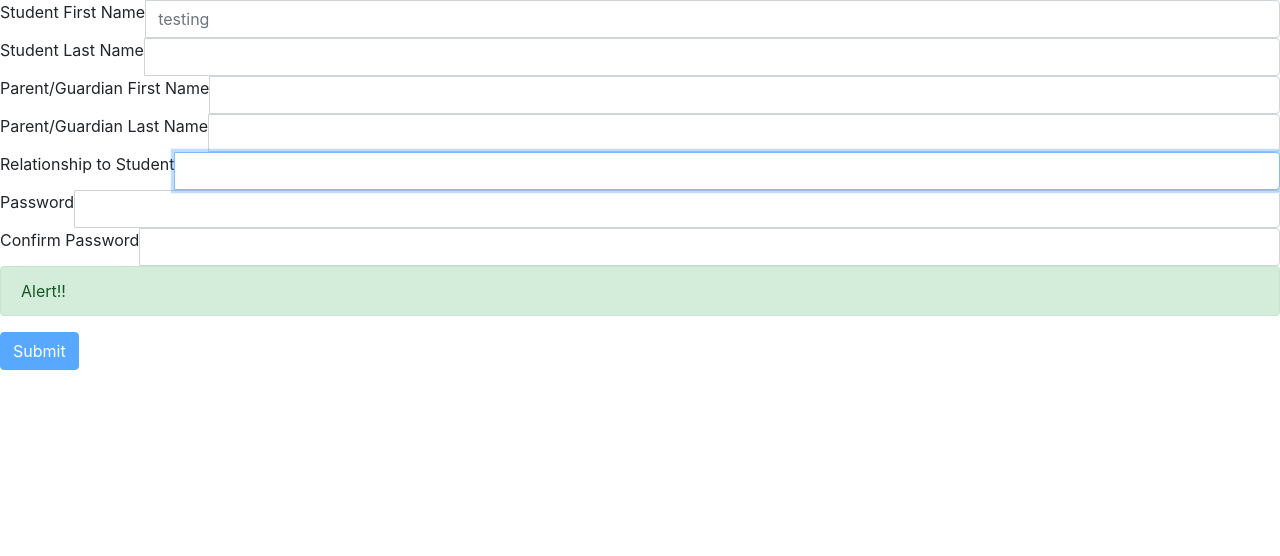
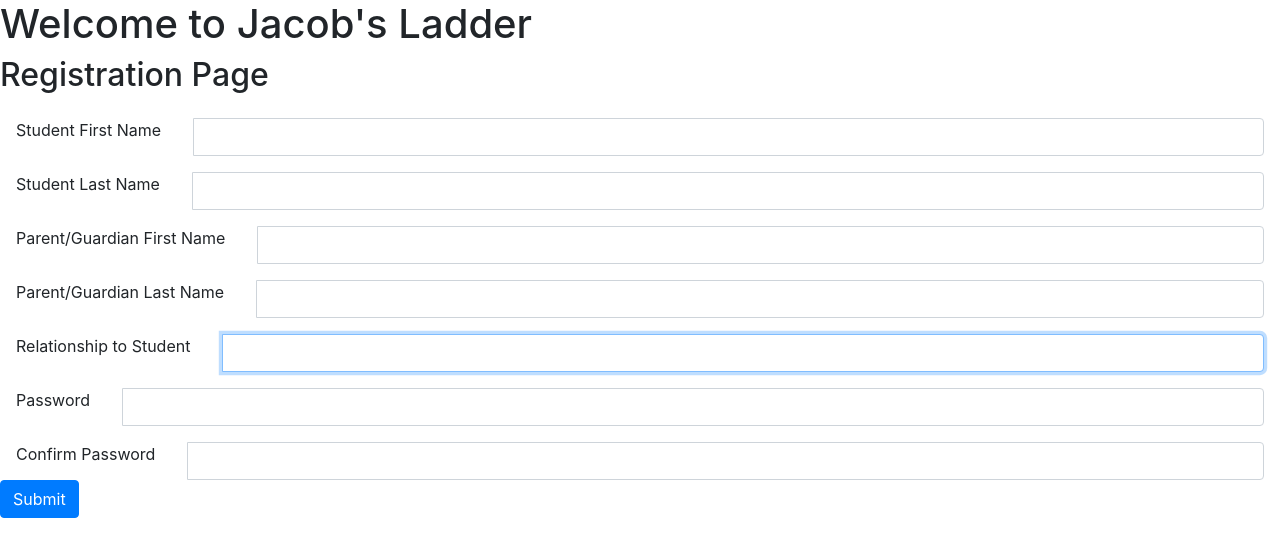
Before and after one commit to JacobsLadderIntake/FrontEndReact, a React (Create React App) app: page /register in a window 1280 px wide. Shown: the top 556 px of the page. Built offline with nearby package versions, Linux system fonts and the light colour scheme.

Commit message:
Continued work on the registration page, button and error recognition now work

```diff
--- a/src/Register.js
+++ b/src/Register.js
@@ -1,4 +1,8 @@
 import React, { Component } from 'react';
+import ReactDOM from 'react-dom'
+import './register.css'
+
+
 import {
   Alert,
   Button,
@@ -8,12 +12,14 @@ import {
   Label
 } from "reactstrap";
 
+
 class Register extends Component {
   constructor(props) {
     super(props);
 
     this.state = {
-      isLoading: false,
+//      isLoading: false,
+      errors: [],
       studentFirstName: "",
       studentLastName: "",
       parentFirstName: "",
@@ -24,23 +30,73 @@ class Register extends Component {
       confirmationCode: "",
       newUser: null
     };
+    this.handleSubmit = this.handleSubmit.bind(this);
+
+  }
+
+handleSubmit(e) {
+    e.preventDefault();
+
+    const studentFirstName = ReactDOM.findDOMNode(this.studentFirstName).value;
+    const studentLastName = ReactDOM.findDOMNode(this.studentLastName).value;
+    const parentFirstName = ReactDOM.findDOMNode(this.parentFirstName).value;
+    const parentLastName = ReactDOM.findDOMNode(this.parentLastName).value;
+    const password = ReactDOM.findDOMNode(this.password).value;
+    const confirmPassword = ReactDOM.findDOMNode(this.confirmPassword).value;
+    const relationship = ReactDOM.findDOMNode(this.relationship).value;
+
+    const errors = this.validate(studentFirstName, studentLastName, parentFirstName,parentLastName,relationship,password,confirmPassword);
+    if (errors.length > 0) {
+      this.setState({ errors });
+      return;
+    } else {
+        console.log("sup")
+    this.props.history.push("/adminhome")    }
+
+    // submit the data...
   }
 
 
+  validate(studentFirstName, studentLastName, parentFirstName,parentLastName,password,confirmPassword,relationship) {
+    // we are going to store errors for all fields
+    // in a signle array
+    const errors = [];
+    console.log("help")
+    if (studentFirstName.length === 0) {
+      errors.push("Student First Name can't be empty");
+      console.log("why")
+    }
+    if (studentLastName.length === 0) {
+          errors.push("Student Last Name can't be empty");
+    }
+    if (parentFirstName.length === 0) {
+              errors.push("Parent First Name can't be empty");
+    }
+    if (parentLastName.length === 0) {
+                  errors.push("Parent Last Name can't be empty");
+    }
+    if (relationship.length === 0) {
+       errors.push("Field can't be empty");
+    }
+    if (password !== confirmPassword) {
+        errors.push("wrong");
+    }
 
-  validateForm() {
-//    return (
-//      this.state.studentFirstName.length > 0 &&
-//      this.state.studentFirstName.length > 0 &&
-//      this.state.parentFirstName.length > 0 &&
-//      this.state.parentLastName.length > 0 &&
-//      this.state.relationship.length > 0 &&
-//      this.state.password.length > 0 &&
-//      this.state.password === this.state.confirmPassword
-//    );
-    return (this.state.studentFirstName.length > 0);
+//    if (email.length < 5) {
+//      errors.push("Email should be at least 5 charcters long");
+//    }
+//    if (email.split("").filter(x => x === "@").length !== 1) {
+//      errors.push("Email should contain a @");
+//    }
+//    if (email.indexOf(".") === -1) {
+//      errors.push("Email should contain at least one dot");
+//    }
 
+
+
+    return errors;
   }
+
 
   validateConfirmationForm() {
     return this.state.confirmationCode.length > 0;
@@ -50,57 +106,67 @@ class Register extends Component {
     let change = {}
     change[event.target.id] = event.target.value
     this.setState(change)
+
   }
 
-  handleSubmit = async event => {
-    event.preventDefault();
+//  handleSubmit = async event => {
+//    event.preventDefault();
+//
+//    this.setState({ isLoading: true });
+//
+//    this.setState({ newUser: "test" });
+//
+//    this.setState({ isLoading: false });
+//  }
 
-    this.setState({ isLoading: true });
+//  handleConfirmationSubmit = async event => {
+//    event.preventDefault();
+//
+//    this.setState({ isLoading: true });
+//  }
 
-    this.setState({ newUser: "test" });
-
-    this.setState({ isLoading: false });
-  }
-
-  handleConfirmationSubmit = async event => {
-    event.preventDefault();
-
-    this.setState({ isLoading: true });
-  }
-
-  renderConfirmationForm() {
-    return (
-      <form onSubmit={this.handleConfirmationSubmit}>
-        <InputGroup id="confirmationCode">
-          <Label>Confirmation Code</Label>
-          <Input
-            autoFocus
-            type="tel"
-            value={this.state.confirmationCode}
-            onChange={event => this.handleChange(event)}
-          />
-          <FormFeedback>Please check your email for the code.</FormFeedback>
-        </InputGroup>
-        <Button
-          disabled={!this.validateConfirmationForm()}
-          type="submit"
-          isLoading={this.state.isLoading}
-          text="Verify"
-          loadingText="Verifying…"
-        />
-      </form>
-    );
-  }
+//  renderConfirmationForm() {
+//    return (
+//        <div>
+//        <InputGroup id="confirmationCode">
+//          <Label>Confirmation Code</Label>
+//          <Input
+//            autoFocus
+//            type="tel"
+//            value={this.state.confirmationCode}
+//            onChange={event => this.handleChange(event)}
+//          />
+//          <FormFeedback>Please check your email for the code.</FormFeedback>
+//        </InputGroup>
+//        <Button
+//          disabled={!this.validateConfirmationForm()}
+//          type="submit"
+////          isLoading={this.state.isLoading}
+//          text="Verify"
+//          loadingText="Verifying…"
+//        />
+//        </div>
+//
+//    );
+//  }
 
   renderForm() {
+  const { errors } = this.state;
+
     return (
+
       <form onSubmit={this.handleSubmit}>
+      <h1> Welcome to Jacob's Ladder</h1>
+      <h2>Registration Page </h2>
+        {errors.map(error => (
+                        <Alert color = "warning" key={error}>Error: {error}</Alert>
+                      ))}
         <InputGroup id="studentFirstName">
           <Label>Student First Name</Label>
           <Input
             autoFocus
             type="text"
-            placeholder = "testing"
+            ref={studentFirstName => (this.studentFirstName = studentFirstName)}
             value={this.state.id}
             onChange={this.handleChange.bind(this)}
           />
@@ -108,6 +174,7 @@ class Register extends Component {
         <InputGroup id="studentLastName">
             <Label>Student Last Name</Label>
             <Input
+                ref={studentLastName => (this.studentLastName = studentLastName)}
                 autoFocus
                 type="text"
                 value={this.state.id}
@@ -118,6 +185,7 @@ class Register extends Component {
             <Label>Parent/Guardian First Name</Label>
             <Input
                 autoFocus
+                ref={parentFirstName => (this.parentFirstName = parentFirstName)}
                 type="text"
                 value={this.state.id}
                 onChange={event => this.handleChange(event)}
@@ -127,6 +195,7 @@ class Register extends Component {
         <Label>Parent/Guardian Last Name</Label>
             <Input
                 autoFocus
+                ref={parentLastName => (this.parentLastName = parentLastName)}
                 type="text"
                 value={this.state.id}
                 onChange={event => this.handleChange(event)}
@@ -136,6 +205,7 @@ class Register extends Component {
          <Label>Relationship to Student</Label>
             <Input
                 autoFocus
+                ref={relationship => (this.relationship = relationship)}
                 type="text"
                 value={this.state.id}
                 onChange={event => this.handleChange(event)}
@@ -145,6 +215,7 @@ class Register extends Component {
           <Label>Password</Label>
           <Input
             value={this.state.id}
+            ref={password => (this.password = password)}
             onChange={event => this.handleChange(event)}
             type="password"
           />
@@ -152,20 +223,18 @@ class Register extends Component {
         <InputGroup id="confirmPassword">
           <Label>Confirm Password</Label>
           <Input
+            ref={confirmPassword => (this.confirmPassword = confirmPassword)}
             value={this.state.id}
             onChange={event => this.handleChange(event)}
             type="password"
           />
         </InputGroup>
-        <Alert>
-        Alert!!
-        </Alert>
         <Button
-        disabled={!this.validateForm()}
+        onClick={this.validForm}
 
         color="primary"
           type="submit"
-          isLoading={this.state.isLoading}
+//          isLoading={this.state.isLoading}
         > Submit </Button>
       </form>
     );
--- /dev/null
+++ b/src/register.css
@@ -0,0 +1,16 @@
+.form-control {
+  display: block;
+  margin-top: 1em;
+  margin-bottom: 1em;
+  margin-left: 1em;
+  margin-right: 1em;
+
+}
+label {
+  display: block;
+  margin-top: 1em;
+  margin-bottom: 1em;
+  margin-left: 1em;
+  margin-right: 1em;
+
+}
```
